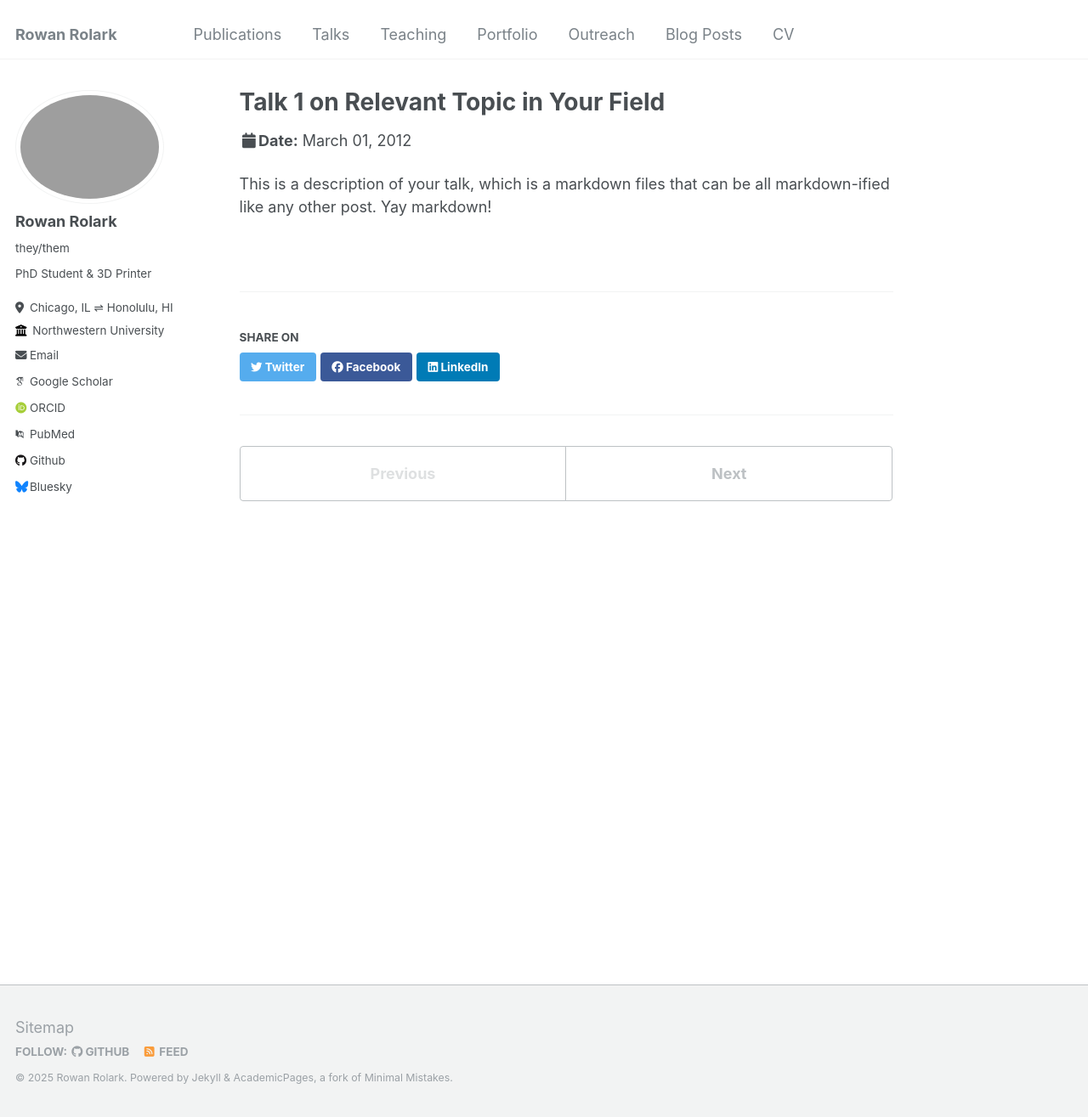
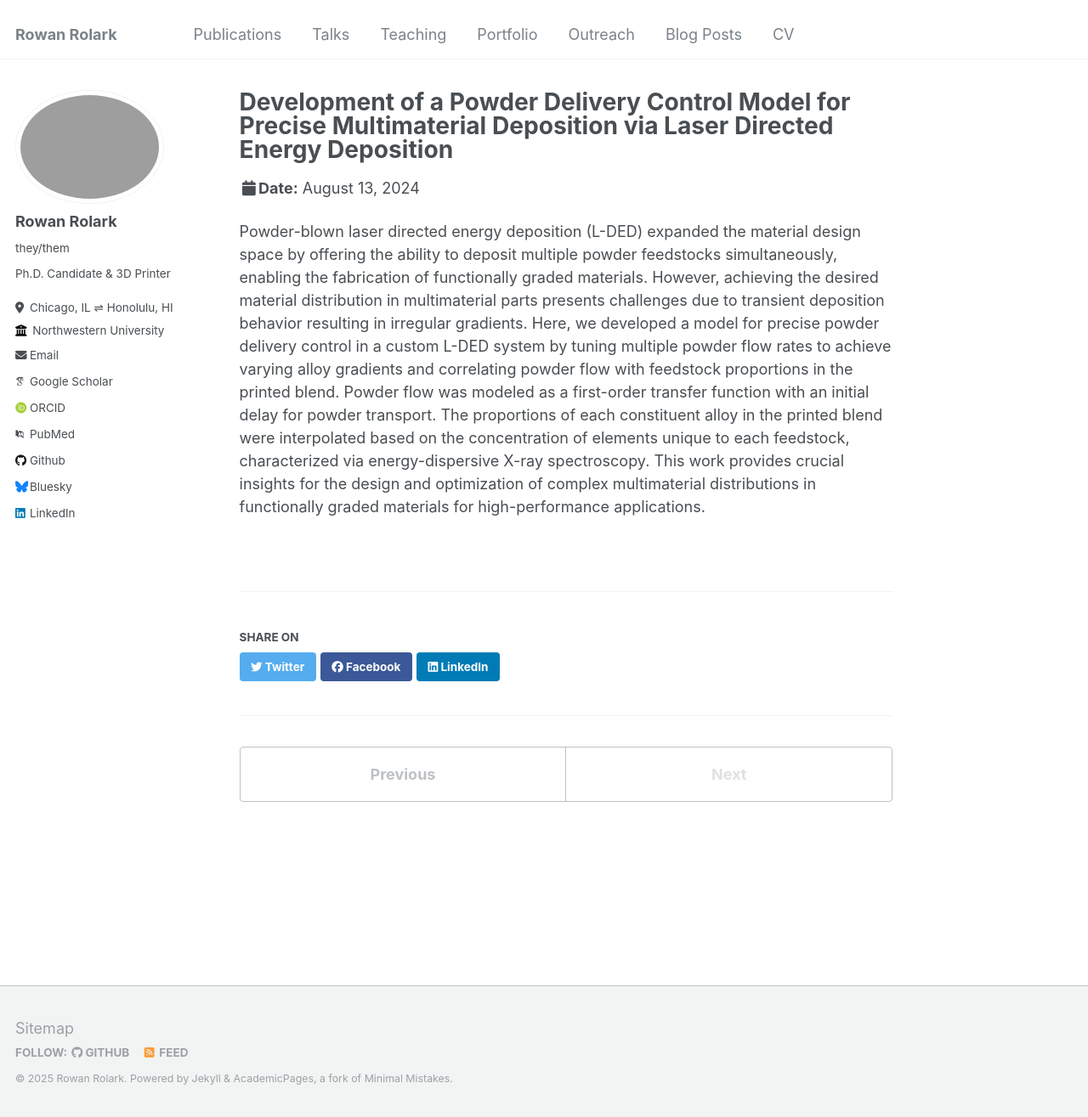
Before and after one commit to rrolark/rrolark.github.io, a Jekyll site: the page built from _talks/2012-03-01-talk-1.md, in a window 1280 px wide and 1315 px high. Shown: the whole window at 85% size. Built offline with Jekyll 4.4.1, drawn with Linux system fonts in a browser that asks for light colours; some web fonts are replaced.

Commit message:
edited config, about, and added sff24 talk

```diff
--- a/_config.yml
+++ b/_config.yml
@@ -24,7 +24,7 @@ author:
   avatar           : "profile.png"
   name             : "Rowan Rolark"
   pronouns         : "they/them"
-  bio              : "PhD Student & 3D Printer"
+  bio              : "Ph.D. Candidate & 3D Printer"
   location         : "Chicago, IL ⇌ Honolulu, HI"
   employer         : "Northwestern University"
   uri              : # URL
@@ -57,7 +57,7 @@ author:
   keybase          : # Username
   instagram        : # Username
   lastfm           : # Username
-  linkedin         : # Username
+  linkedin         : "faith-rolark"
   mastodon         : # URL
   medium           : # URL
   pinterest        : # Username
--- a/_talks/2012-03-01-talk-1.md
+++ b/_talks/2012-03-01-talk-1.md
@@ -1,11 +1,11 @@
 ---
-title: "Talk 1 on Relevant Topic in Your Field"
+title: "Development of a Powder Delivery Control Model for Precise Multimaterial Deposition via Laser Directed Energy Deposition"
 collection: talks
 type: "Talk"
-permalink: /talks/2012-03-01-talk-1
-venue: "UC San Francisco, Department of Testing"
-date: 2012-03-01
-location: "San Francisco, California"
+permalink: /talks/2024-08-13-SFF
+venue: "Solid Freeform Fabrication Symposium (SFF)"
+date: 2024-08-13
+location: "Austin, TX"
 ---
 
-This is a description of your talk, which is a markdown files that can be all markdown-ified like any other post. Yay markdown!
+Powder-blown laser directed energy deposition (L-DED) expanded the material design space by offering the ability to deposit multiple powder feedstocks simultaneously, enabling the fabrication of functionally graded materials. However, achieving the desired material distribution in multimaterial parts presents challenges due to transient deposition behavior resulting in irregular gradients. Here, we developed a model for precise powder delivery control in a custom L-DED system by tuning multiple powder flow rates to achieve varying alloy gradients and correlating powder flow with feedstock proportions in the printed blend. Powder flow was modeled as a first-order transfer function with an initial delay for powder transport. The proportions of each constituent alloy in the printed blend were interpolated based on the concentration of elements unique to each feedstock, characterized via energy-dispersive X-ray spectroscopy. This work provides crucial insights for the design and optimization of complex multimaterial distributions in functionally graded materials for high-performance applications.
```
Also changed, not shown: _pages/about.md (+1 -0 lines).
